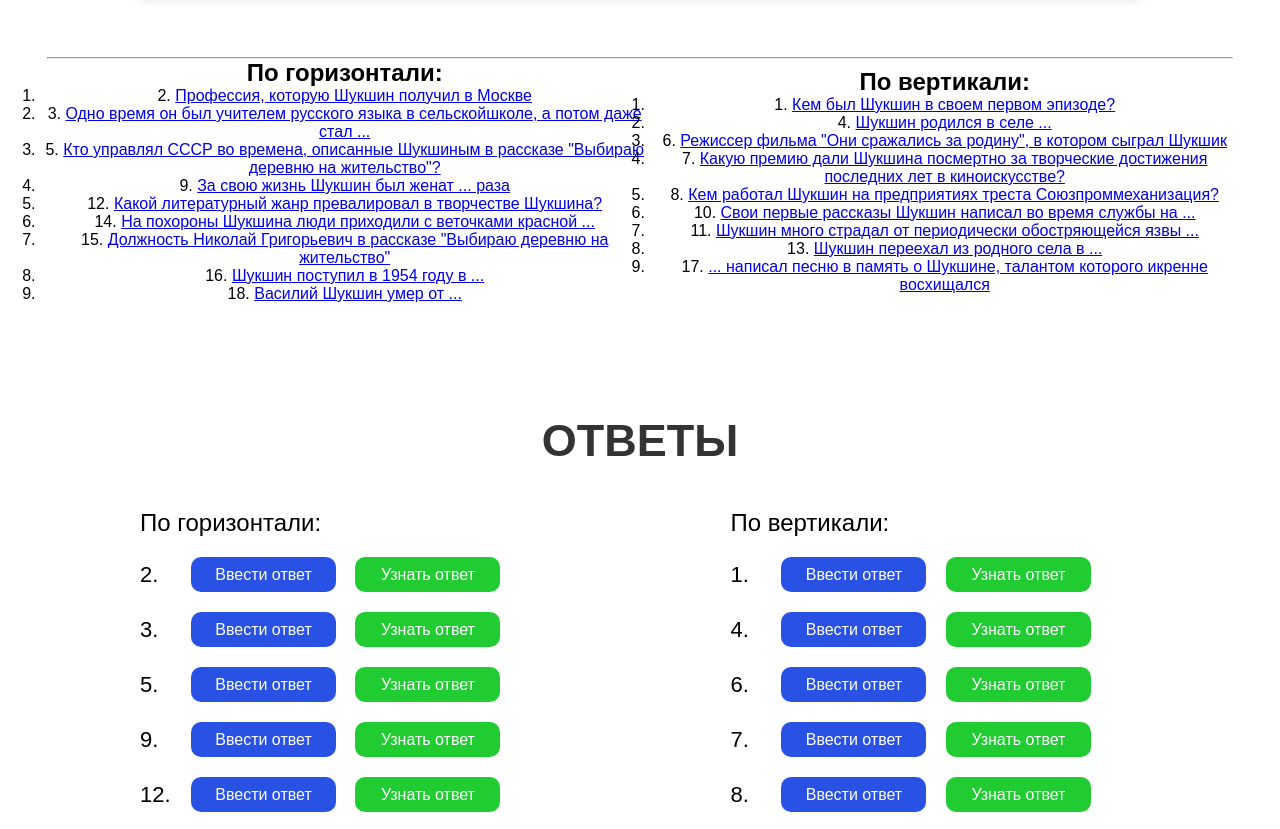
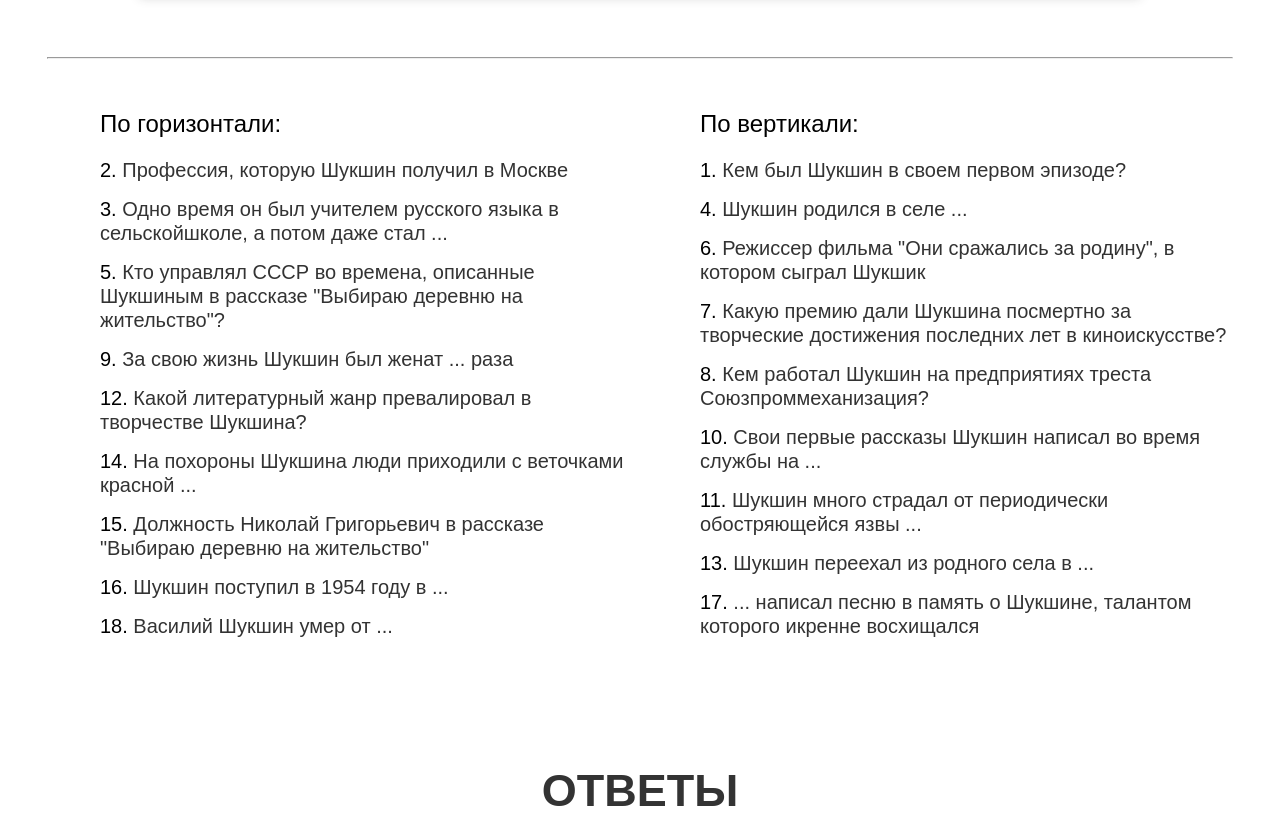
Before and after one commit to Luchi/crossword, a website: page index.html in a window 1280 px wide. Shown: the part 1271-2100 px from the top of the page. Drawn offline with Linux system fonts and the light colour scheme.

Commit message:
Update style.css

```diff
--- a/style.css
+++ b/style.css
@@ -209,3 +209,42 @@ body {
   justify-content: center;
   gap: 30px;
 }
+
+.questions {
+  width: 45%;
+  margin-top: 50px;
+  text-align: left;
+  margin-left: auto;
+}
+
+.questions h2 {
+  font-weight: 500;
+  font-size: 24px;
+  line-height: 29px;
+
+  color: #000000;
+
+  margin-bottom: 20px;
+}
+
+.questions-list {
+  list-style: none;
+  margin: 0;
+  padding: 0;
+}
+
+.questions-list li {
+  margin-bottom: 15px;
+  font-weight: 400;
+  font-size: 20px;
+  line-height: 24px;
+
+  color: #000000;
+}
+
+.questions-list a {
+  text-decoration: none;
+  cursor: pointer;
+  color: #333333;
+  font-weight: 500;
+}
```
